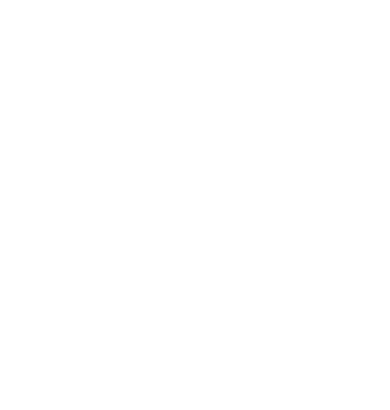
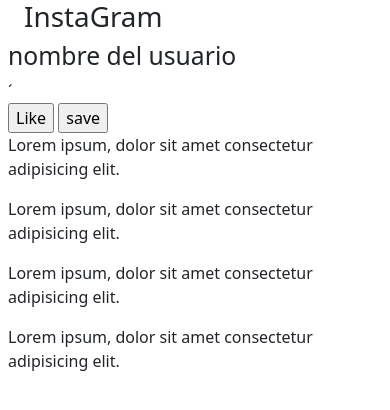
Before and after one commit to seba689/instadojo, a website: page www/index.html in a window 390 px wide. Drawn offline with nearby package versions, Linux system fonts and the light colour scheme; some packages are replaced by stand-ins of ours.

Commit message:
index html

```diff
--- a/www/index.html
+++ b/www/index.html
@@ -41,10 +41,38 @@
         <meta name="msapplication-tap-highlight" content="no">
         <meta name="viewport" content="initial-scale=1, width=device-width, viewport-fit=cover">
         <meta name="color-scheme" content="light dark">
+        <!-- Bootstrap CSS -->
+        <link href="https://cdn.jsdelivr.net/npm/bootstrap@5.0.0-beta2/dist/css/bootstrap.min.css" rel="stylesheet" integrity="sha384-BmbxuPwQa2lc/FVzBcNJ7UAyJxM6wuqIj61tLrc4wSX0szH/Ev+nYRRuWlolflfl" crossorigin="anonymous">
+
         <link rel="stylesheet" href="css/index.css">
-        <title>Hello World</title>
+        <title>Instagram</title>
     </head>
     <body>
+        <div class="header">
+            <h1 class="mx-4">InstaGram</h1>
+        </div>
+        <div class="usuarios">
+
+        </div>
+        <div class="contenido mx-2 my-2">
+            <div class="userId"><h2>nombre del usuario</h2></div>
+            <img src="" alt="">´
+            <div class="interacciones">
+                <input type="button" value="Like">
+                <input type="button" value="save">
+            </div>
+            <div class="comentarios">
+                <p>Lorem ipsum, dolor sit amet consectetur adipisicing elit.</p>
+                <p>Lorem ipsum, dolor sit amet consectetur adipisicing elit.</p>
+                <p>Lorem ipsum, dolor sit amet consectetur adipisicing elit.</p>
+                <p>Lorem ipsum, dolor sit amet consectetur adipisicing elit.</p>
+
+            </div>
+        </div>
+
+
+
+        <script src="https://cdn.jsdelivr.net/npm/bootstrap@5.0.0-beta2/dist/js/bootstrap.bundle.min.js" integrity="sha384-b5kHyXgcpbZJO/tY9Ul7kGkf1S0CWuKcCD38l8YkeH8z8QjE0GmW1gYU5S9FOnJ0" crossorigin="anonymous"></script>
         <script src="js/firebase.js"></script>
         <script src="cordova.js"></script>
         <script src="js/index.js"></script>
--- a/www/js/firebase.js
+++ b/www/js/firebase.js
@@ -12,3 +12,5 @@
   // Initialize Firebase
 firebase.initializeApp(firebaseConfig);
 firedb = firebase.database().ref();
+auth = firebase.auth();
+storage = firebase.storage();
```
